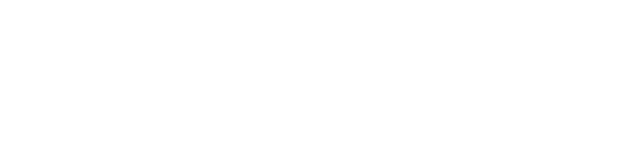
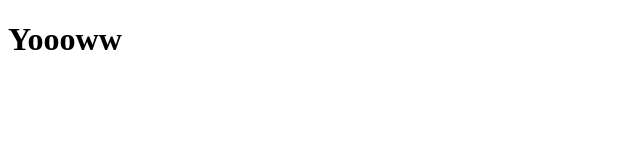
Before and after one commit to Ian-04/git1, a plain HTML site: page index.html in a window 1280 px wide. Shown: the whole page, without its empty margins (0-640 px from the left). Drawn offline with Linux system fonts and the light colour scheme.

Commit message:
added hi tag

```diff
--- a/index.html
+++ b/index.html
@@ -6,6 +6,6 @@
     <title>My Second title</title>
 </head>
 <body>
-
+    <h1>Yoooww</h1>
 </body>
 </html>
```
